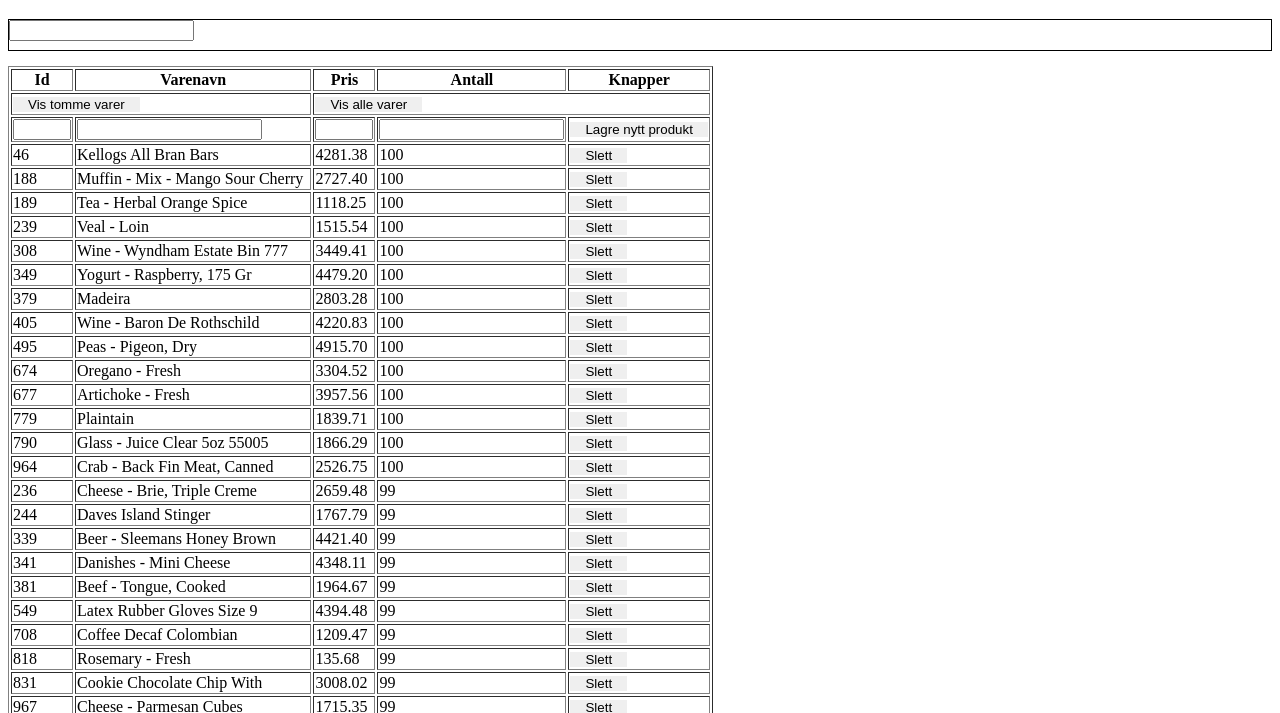
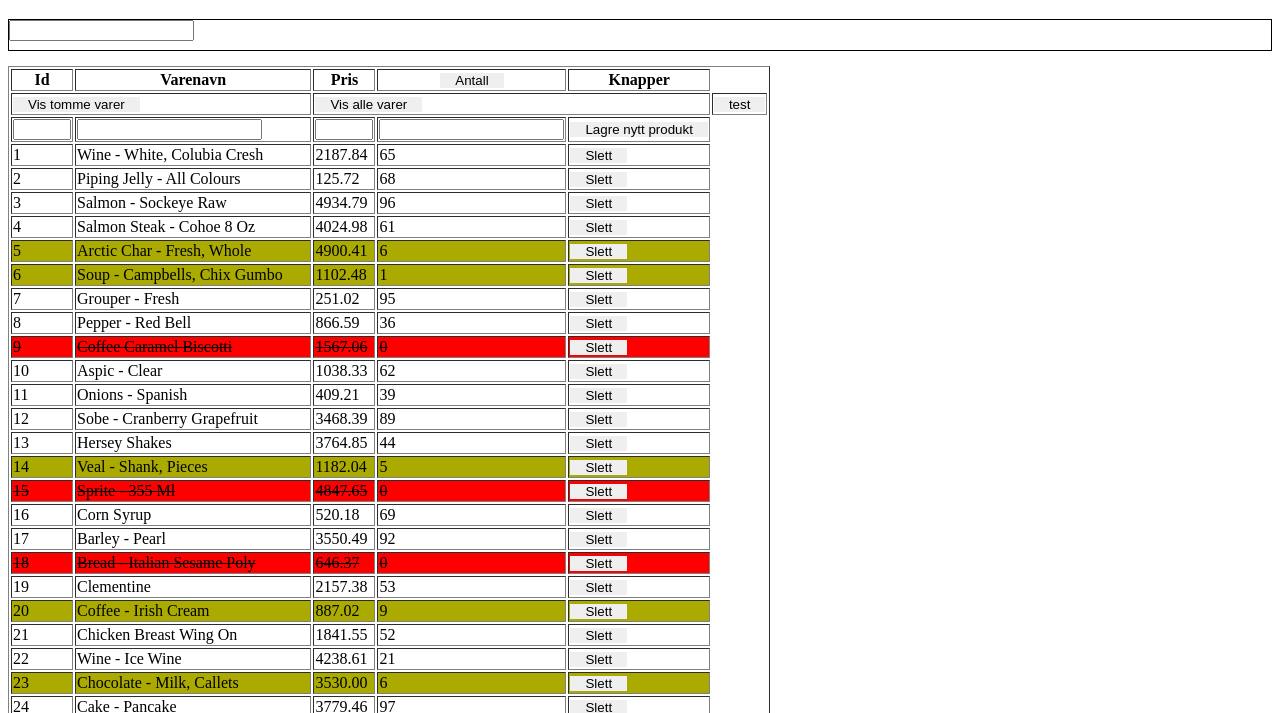
Before and after one commit to bjornum/js-kurs, a plain HTML site: page oppgave1304.html in a window 1280 px wide. Shown: the part 87-800 px from the top of the page. Drawn offline with Linux system fonts and the light colour scheme.

Commit message:
added general sort function

```diff
--- a/oppgave1304.html
+++ b/oppgave1304.html
@@ -120,7 +120,7 @@
                             Pris
                         </th>
                         <th>
-                            Antall
+                            <button onclick="sortAntall();">Antall</button>
                         </th>
                         <th>
                             Knapper
@@ -132,6 +132,9 @@
                         </td>
                         <td colspan=3>
                             <button onclick="hentAlleVarer();">Vis alle varer</button>
+                        </td>
+                        <td colspan=4>
+                            <button onclick="sortAntall();">test</button>
                         </td>
                     </tr>
                 </thead>
--- a/oppgave1304/oppgaven.js
+++ b/oppgave1304/oppgaven.js
@@ -24,14 +24,14 @@ var VareLager = VareLagerOriginal;
             var AntallVarer = 0;
             var NaaverendeVerdi = 0;
             document.querySelector('#varelageroversikt').innerHTML = '';
-            VareLager.sort(function (a, b) {
-                if (a.antall < b.antall) {
-                    return 1;
-                } else if (a.antall > b.antall) {
-                    return -1;
-                }
-                return 0;
-            });
+            // VareLager.sort(function (a, b) {
+            //     if (a.antall < b.antall) {
+            //         return 1;
+            //     } else if (a.antall > b.antall) {
+            //         return -1;
+            //     }
+            //     return 0;
+            // });
             for (var i = 0; i < VareLager.length; i++) {
                 var VareObjekt = VareLager[i];
                 AntallVarer += VareObjekt.antall;
@@ -216,3 +216,27 @@ var VareLager = VareLagerOriginal;
             }
 
         }
+
+
+
+         function sortAntall() {
+            //  var Soketekst = document.querySelector('#searchText').value;
+            //  VareLagerOriginal = [];
+            var sortering = "antall";
+             VareLager.sort(function(a, b) {
+                 if (a[sortering] > b[sortering]) {
+                   return 1;
+                 }
+                 if (a[sortering] < b[sortering]) {
+                   return -1;
+                 }
+                 return 0;
+              });
+            oppdaterVarelagerOversikt();
+            }
+
+
+
+        // function sortAntall(){
+        //     pris.sort(function(a,b){return a-b});
+        // }
```
Also changed, not shown: oppgave1304/test.js (added).
